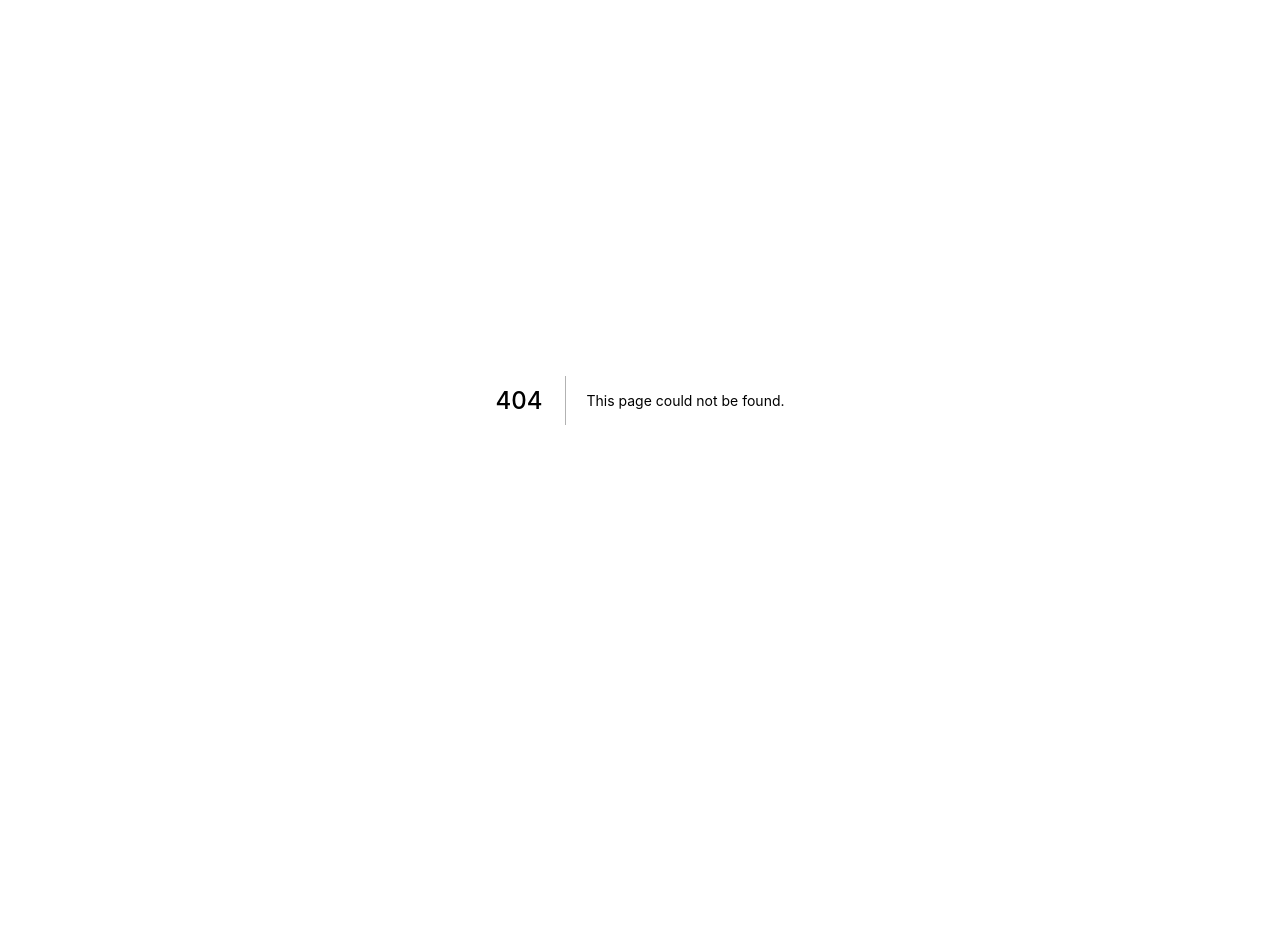
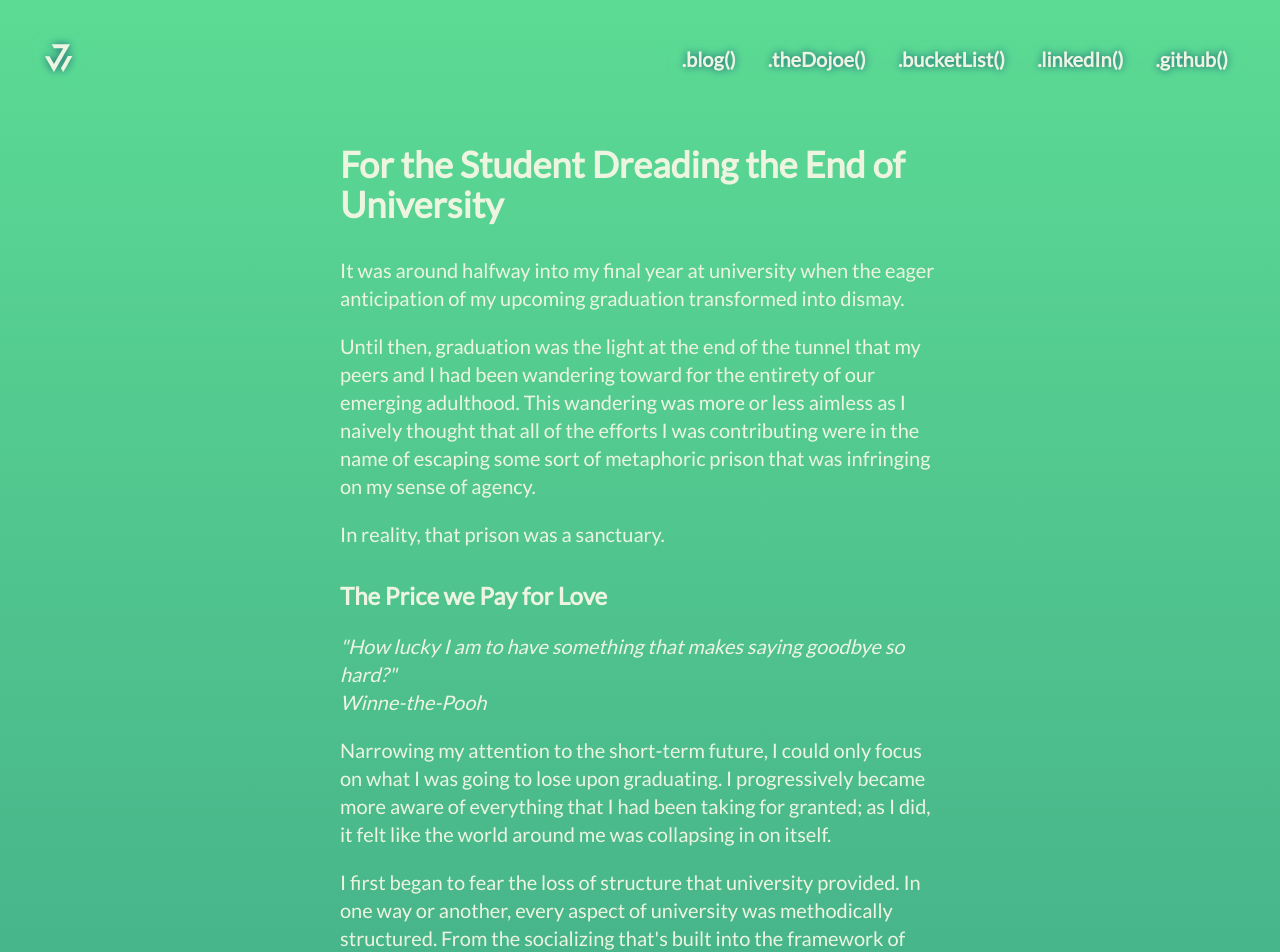
Before and after one commit to jwmke/personal-website, a Next.js app: page /blog/new-beginning in a window 1280 px wide. Before the commit this address had no page. Shown: the top 952 px of the page. Before the commit the page ends 800 px from the top, so only its background shows below. Built offline with nearby package versions, Linux system fonts and the light colour scheme.

Commit message:
first blog post

```diff
--- a/components/Navbar.tsx
+++ b/components/Navbar.tsx
@@ -54,6 +54,11 @@ const Navbar = ({isFixed}:{isFixed?:boolean}) => {
             <div className={` absolute lg:top-0 lg:relative top-24 ml-5 w-34 lg:inline-flex lg:flex-grow lg:w-auto`}>
             <animated.div style={{ ...animatedProps }} className="lg:ml-auto bg-teal backdrop-blur-sm bg-opacity-20 rounded-xl">
               <div className='lg:inline-flex lg:flex-row lg:w-auto lg:items-center flex flex-col items-start lg:h-auto'>
+                <Link href='/blog'>
+                  <a className={(position == 'fixed' ? "text-white hover:text-pine" : 'text-navy hover:text-white') + " text-xl lg:inline-flex lg:w-auto w-half px-4 py-2 rounded font-bold items-center justify-center"}>
+                    .blog()
+                  </a>
+                </Link>
                 <Link href='/dojoe'>
                   <a className={(position == 'fixed' ? "text-white hover:text-pine" : 'text-navy hover:text-white') + " text-xl lg:inline-flex lg:w-auto w-half px-4 py-2 rounded font-bold items-center justify-center"}>
                     .theDojoe()
@@ -62,11 +67,6 @@ const Navbar = ({isFixed}:{isFixed?:boolean}) => {
                 <Link href='/bucketlist'>
                   <a className={(position == 'fixed' ? "text-white hover:text-pine" : 'text-navy hover:text-white') + " text-xl lg:inline-flex lg:w-auto w-half px-4 py-2 rounded font-bold items-center justify-center"}>
                     .bucketList()
-                  </a>
-                </Link>
-                <Link href='/blog'>
-                  <a className={(position == 'fixed' ? "text-white hover:text-pine" : 'text-navy hover:text-white') + " text-xl lg:inline-flex lg:w-auto w-half px-4 py-2 rounded font-bold items-center justify-center"}>
-                    .blog()
                   </a>
                 </Link>
                 <a className={(position == 'fixed' ? "text-white hover:text-pine" : 'text-navy hover:text-white') + " text-xl hover:cursor-nesw-resize lg:inline-flex lg:w-auto w-half px-4 py-2 rounded font-bold items-center justify-center"}
--- a/pages/blog/index.tsx
+++ b/pages/blog/index.tsx
@@ -20,14 +20,17 @@ const Blog: NextPage = () => {
             <div className='text-4xl font-bold'>
               Blog
             </div>
-            <div className='text-xl mt-7'> {/* TODO: remove &apos;ll after first blog post */}
-              Welcome. This is where I&apos;ll write about things that interest me.
+            <div className='text-xl mt-7'>
+              Welcome. This is where I write about things that interest me.
             </div>
             <div className='text-2xl font-bold mt-7'>
               General Posts
             </div>
             <div className='text-xl mt-7'>
-              Coming soon...
+              <Link href='/blog/new-beginning' target="_blank" rel="noreferrer"><span className='hover:text-teal underline hover:cursor-pointer'>For the Student Dreading the End of University</span></Link>
+            </div>
+            <div className='text-xl mt-4'>
+              More Coming Soon...
             </div>
             <div className='text-2xl font-bold mt-7'>
               Recipes
--- /dev/null
+++ b/pages/blog/new-beginning.tsx
@@ -0,0 +1,60 @@
+import type { NextPage } from 'next'
+import Head from 'next/head'
+import Image from 'next/image';
+
+import Navbar from '../../components/Navbar';
+
+const BlogPost: NextPage = () => {
+    return (
+
+      <div className='font-lato w-full flex bg-gradient-to-b from-teal to-navy'>
+      <Head>
+          <title>Joe Weller</title>
+          <meta name="description" content="Advice for the student dreading the end of university." />
+          <link rel="icon" href="/favicon/favicon.ico" />
+      </Head>
+      <Navbar/>
+      <main className="mx-auto lg:w-1/2 lg:mx-auto md:mx-24 w-full lg:text-center text-left">
+        <div className='mx-auto pt-36'>
+        <div className='text-white text-left mx-5 mb-24'>
+            <div className='text-4xl font-bold'>
+                For the Student Dreading the End of University
+            </div>
+            <div className='text-xl child:mt-5 mt-8'>
+              <p>It was around halfway into my final year at university when the eager anticipation of my upcoming graduation transformed into dismay.</p>
+              <p>Until then, graduation was the light at the end of the tunnel that my peers and I had been wandering toward for the entirety of our emerging adulthood. This wandering was more or less aimless as I naively thought that all of the efforts I was contributing were in the name of escaping some sort of metaphoric prison that was infringing on my sense of agency.</p>
+              <p>In reality, that prison was a sanctuary.</p>
+              <p className='text-2xl font-bold pt-3'>The Price we Pay for Love</p>
+              <p className='italic'>&quot;How lucky I am to have something that makes saying goodbye so hard?&quot;<br/>Winne-the-Pooh</p>
+              <p>Narrowing my attention to the short-term future, I could only focus on what I was going to lose upon graduating. I progressively became more aware of everything that I had been taking for granted; as I did, it felt like the world around me was collapsing in on itself.</p>
+              <p>I first began to fear the loss of structure that university provided. In one way or another, every aspect of university was methodically structured. From the socializing that&apos;s built into the framework of education, to the foundational routines of learning and activities that were omnipresent, each component of university was organized such that I could continuously improve myself, as well as enjoy myself, all while essentially living on autopilot.</p>
+              <p>Next, I realized the loss of community that would occur. Never before in my life had I made connections as deep as the ones I that built up with my friends and professors. While I knew it would still be possible to maintain these connections with my closest friends post-graduation, the idea of no longer being able to easily communicate and banter with my peers made me feel as if I was leaving a significant part of my life behind.</p>
+              <p>I lastly became aware of the loss of Identity that I would experience. There had never been a time period in my (sentient) past where I wasn&apos;t a student. The idea of this student fragment of my identity being torn away sent me into a state of confusion and disconnectedness. In addition to this, I became painfully aware of my own mortality, which I had been blissfully ignoring for the previous 22 years of my life.</p>
+              <p>When the day finally came, and I walked across that stage, nothing had ever felt more anticlimactic. I had seemingly spent my entire life working towards this exact moment, yet I was near entirely void of emotion. As I walked back to my seat and sat down I thought to myself, &quot;what now?&quot;</p>
+              <p className='text-2xl font-bold pt-3'>Moving Forward</p>
+              <div className='flex justify-center'>
+                <Image width={468} height={244} src={"/img/blog/copium.png"} alt="copium" className='rounded-xl'/>
+              </div>
+              <p>By now, you might be thinking I&apos;m just using this post to cope with my recent departure from university, and you might assume the impression that I&apos;m not aware of how privileged I am to be in my position. While I believe I&apos;ve worked hard to get to where I am, it&apos;s not my place to agree or disagree with this assumption. However, one thing is certain, there&apos;s never a reason to not strive to be better, even when coming from a place of privilege.</p>
+              <p>Throughout university, the concept of self-betterment became a topic that I became particularly engaged with, and with good reason. Through the effort of attempting to live every day 1% better than the last, as opposed to simply doing what was expedient, my self-esteem grew, my mental health improved, and I was steadily moving closer to my own definition of success.</p>
+              <p>Moving towards this definition of success was by no means easy. The consistent sacrifice of the present was required in order to improve the odds of a better future. This was a truth that held constant post-university as well. The only difference was, that I, not anyone else, was the now only one enforcing accountability to maintain the routines and habits that better aimed my trajectory at this definition of success.</p>
+              <p>But how does one craft their own definition of success, you might ask? In my opinion, this is one of the most complex, multivariable inquiries that can be asked. It&apos;s synonymous with determining the meaning of life, and nearly every person on the planet will have a varying answer. Nonetheless, I&apos;ll attempt to solicit some guidance on how to begin to approach the question.</p>
+              <p>First, understand that your answer must be malleable and will therefore change over the course of your life, so there&apos;s no purpose in stressing about now having your perfect answer now. When formulating your answer, you&apos;ll want to consider both your values and your aspirations in life. These are the elements in life that are truly the most important to you and the corresponding goals that meaningfully align with them.</p>
+              <p>Not only is it necessary to maintain a flexible mindset and be receptive to feedback once you determine your answer, but you also mustn&apos;t be too strict on yourself in the pursuit of this success, as the best of life is experienced on the adventures along the way, not the destination.</p>
+              <p className='text-2xl font-bold pt-3'>It&apos;s the Journey</p>
+              <div className='flex justify-center'>
+                <Image width={468} height={244} src={"/img/blog/obi.gif"} alt="obi" className='rounded-xl'/>
+              </div>
+              <p className='italic'>&quot;Life moves pretty fast. If you don&apos;t stop and look around once in a while, you could miss it.&quot;<br/>Ferris Bueller</p>
+              <p>To live life to the fullest, and be present for the whole journey, you need an aim. When I sat back down in that seat after I had walked across the stage, the first thing I did was decouple my identity from being a student. The new identity I chose wasn&apos;t tied to my career, or else I&apos;d risk being miserable upon retirement, but instead built upon countless hours of introspection in which I discovered my core priorities and, along with them, my definition of success.</p>
+              <p>To anyone who&apos;s currently nearing the end of their university odyssey, you must uncover what you want out of life, and use the vehicle of habitual betterment as means to arrive at this destination.</p>
+              <p>Armed with this knowledge, go forth, and conquer the world.</p>
+            </div>
+          </div>
+        </div>
+      </main>
+    </div>
+    )
+  };
+
+  export default BlogPost;
--- a/pages/blog/pizza.tsx
+++ b/pages/blog/pizza.tsx
@@ -19,7 +19,7 @@ const BlogPost: NextPage = () => {
             <div className='text-4xl font-bold'>
               The Perfect(ish) NYC Pizza 🍕
             </div>
-            <div className='text-xl mt-7'>
+            <div className='text-xl mt-8'>
               Wisconsin man&apos;s experimental journey to make the ultimate NYC pizza.<br/>
             </div>
             <div className='text-xl mt-5'>
--- a/pages/blog/rice.tsx
+++ b/pages/blog/rice.tsx
@@ -23,7 +23,7 @@ const BlogPost: NextPage = () => {
               My take on the traditional Chinese dish of fried rice, with certain elements borrowed from Sinangag, a traditional Filipino dish.
               Heavily inspired by <a href='https://www.youtube.com/mrnigelng' target="_blank" rel="noreferrer" className='hover:text-teal underline hover:cursor-nesw-resize'>Uncle Roger</a>&apos;s fried rice recipe.
             </div>
-            <div className='text-xl child:mt-5 mt-8'>
+            <div className='text-xl child:mt-5 mt-7'>
               <div className='align-text-bottom'>
                 <span className='inline-block'>
                   <p className='pt-2 text-2xl font-bold'>Ingredients</p>
--- /dev/null
+++ b/pages/blog/template.tsx
@@ -0,0 +1,34 @@
+import type { NextPage } from 'next'
+import Head from 'next/head'
+
+import Navbar from '../../components/Navbar';
+
+const BlogPost: NextPage = () => {
+    return (
+
+      <div className='font-lato w-full flex bg-gradient-to-b from-teal to-navy select-none'>
+      <Head>
+          <title>Joe Weller</title>
+          <meta name="description" content="" /> {/* TODO: add content */}
+          <link rel="icon" href="/favicon/favicon.ico" />
+      </Head>
+      <Navbar/>
+      <main className="mx-auto lg:w-1/2 lg:mx-auto md:mx-24 w-full lg:text-center text-left">
+        <div className='mx-auto pt-36'>
+        <div className='text-white text-left mx-5 mb-24'>
+            <div className='text-4xl font-bold'>
+                Title
+            </div>
+            <div className='text-xl child:mt-5 mt-8'>
+              <p>text</p>
+              <p className='text-2xl font-bold pt-3'>heading</p>
+              <p>text</p>
+            </div>
+          </div>
+        </div>
+      </main>
+    </div>
+    )
+  };
+
+  export default BlogPost;
```
Also changed, not shown: public/img/blog/copium.png (added), public/img/blog/obi.gif (added).
